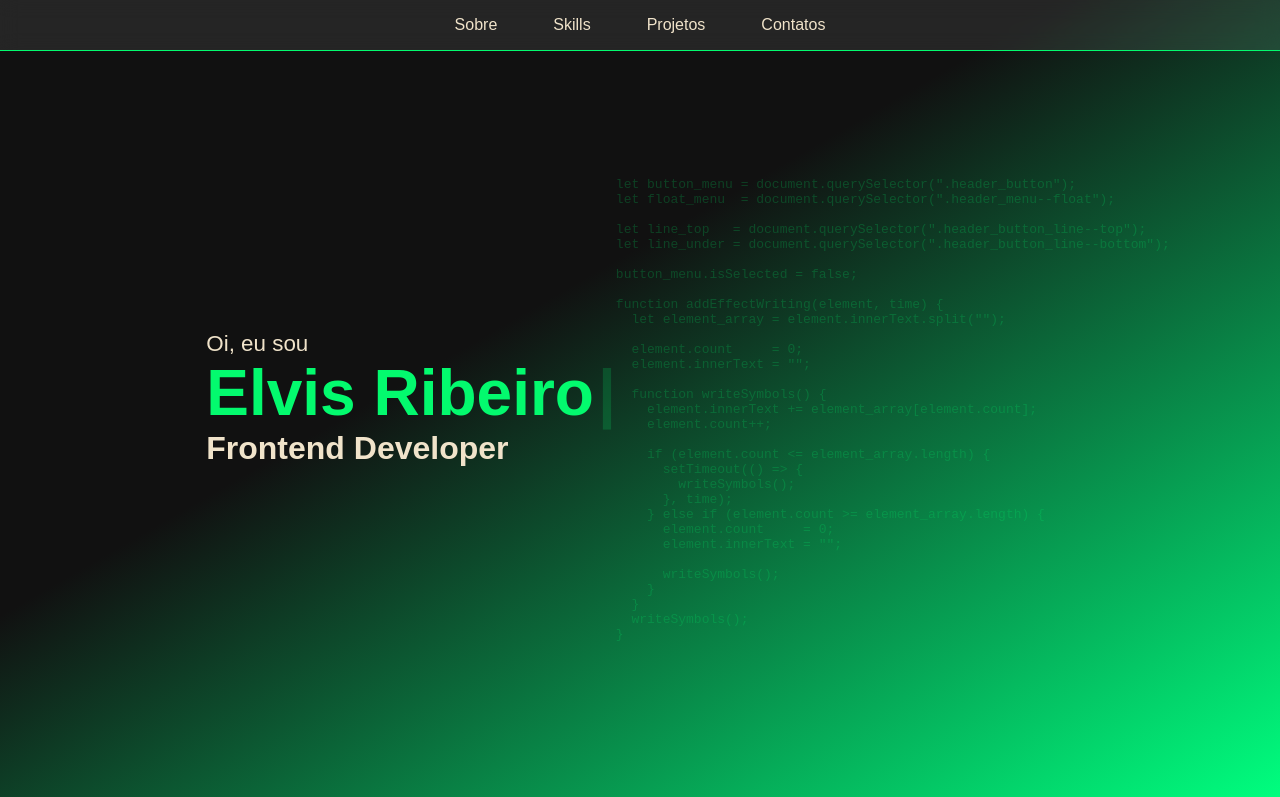
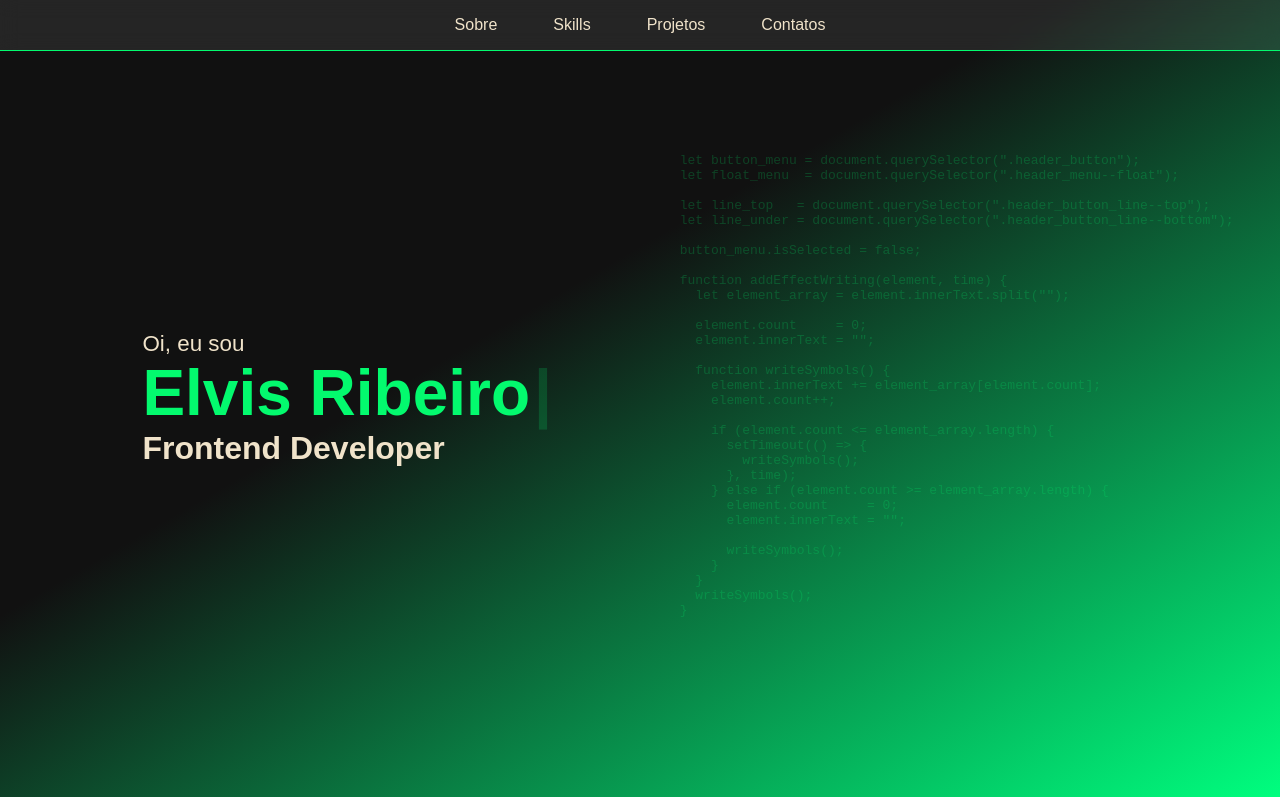
Before and after one commit to euelvisoliveira/Portifolio, a plain HTML site: page index.html in a window 1280 px wide. Shown: the top 797 px of the page. Drawn offline with nearby package versions, Linux system fonts and the light colour scheme.

Commit message:
Correction(Project ) : box-project

```diff
--- a/css/style.css
+++ b/css/style.css
@@ -52,17 +52,16 @@ body {
 	background: linear-gradient(150deg, #111111 40%, #00ff7f);
 	height: 100vh;
 	display: flex;
-  align-items: center;
 }
 
 #home .wrapper {
-  display: flex;
-  justify-content: space-between;
+	display: grid;
 	align-items: center;
+	grid-template-columns: 1fr auto;
 	justify-content: center;
 }
 
-#home .p-col__a {
+.p-col__a {
 	text-align: left;
 	align-self: center;
 	padding-left: 6rem;
@@ -102,9 +101,9 @@ body {
 	line-height: 1.4rem;
 }
 
-#home .p-content__cod {
+#home .p-col__b {
 	display: flex;
-  padding-top: 3rem;
+	gap: 5rem;
 	color: #03fa6e;
 	opacity: 0.2;
 }
@@ -112,6 +111,7 @@ body {
 #about {
 	background: linear-gradient(28deg, #111111 40%, #00ff7f);
 	height: calc(100vh - 5rem);
+	display: flex;
 	align-items: center;
 }
 
@@ -120,7 +120,7 @@ body {
 	height: 300px;
 	border-radius: 50%;
 	box-shadow: 1px 10px 10px 2px rgba(255, 255, 255, 0.6);
-  background-image: url(/assets/Elvis.png);
+	background-image: url(../assets/Elvis.png);
 	background-size: cover;
 	background-repeat: no-repeat;
 	background-position-y: -2rem;
@@ -172,6 +172,11 @@ body {
 	background-color: #1c1c1c;
 	border-radius: 3rem;
 	padding: 2rem;
+	opacity: 0.6;
+}
+
+.p-skill div:hover {
+	opacity: unset;
 }
 
 #project {
--- a/index.html
+++ b/index.html
@@ -38,7 +38,7 @@
 				</div>
 
 				<div class="p-col__b">
-          <pre class="p-content__cod">
+					<pre>
               let button_menu = document.querySelector(".header_button");
               let float_menu  = document.querySelector(".header_menu--float");
 
@@ -186,6 +186,13 @@ function addEffectWriting(element, time) {
 								><i id="whatsapp" class="fa-brands fa-whatsapp fa-2x"></i
 							></a>
 						</li>
+						<li>
+							<a
+								href="mailto:elvis.ribeiro.deoliveira@hotmail.com"
+								target="_blank"
+								><i id="email" class="fa-regular fa-envelope fa-2x"></i
+							></a>
+						</li>
 					</ul>
 					<hr />
 
--- a/main.js
+++ b/main.js
@@ -1,64 +1,75 @@
 $(function () {
-  $('.p-name').text('')
-  typeWriter('Elvis Ribeiro')
-})
+	$('.p-name').text('');
+	typeWriter('Elvis Ribeiro');
+});
 
 $('#linkedin').hover(
 	function () {
-    $('#linkedin').addClass('fa-beat-fade')
+		$('#linkedin').addClass('fa-beat-fade');
 	},
 	function () {
-    $('#linkedin').removeClass('fa-beat-fade')
+		$('#linkedin').removeClass('fa-beat-fade');
 	}
-)
+);
 
 $('#github').hover(
 	function () {
-    $('#github').addClass('fa-beat-fade')
+		$('#github').addClass('fa-beat-fade');
 	},
 	function () {
-    $('#github').removeClass('fa-beat-fade')
+		$('#github').removeClass('fa-beat-fade');
 	}
-)
+);
 
 $('#instagram').hover(
 	function () {
-    $('#instagram').addClass('fa-beat-fade')
+		$('#instagram').addClass('fa-beat-fade');
 	},
 	function () {
-    $('#instagram').removeClass('fa-beat-fade')
+		$('#instagram').removeClass('fa-beat-fade');
 	}
-)
+);
 
 $('#whatsapp').hover(
 	function () {
-    $('#whatsapp').addClass('fa-beat-fade')
+		$('#whatsapp').addClass('fa-beat-fade');
 	},
 	function () {
-    $('#whatsapp').removeClass('fa-beat-fade')
+		$('#whatsapp').removeClass('fa-beat-fade');
 	}
-)
+);
+$('#email').hover(
+	function () {
+		$('#email').addClass('fa-beat-fade');
+	},
+	function () {
+		$('#email').removeClass('fa-beat-fade');
+	}
+);
 
 function typeWriter(nome) {
 	setTimeout(() => {
-    var letrasNome = nome.split('')
+		var letrasNome = nome.split('');
 		letrasNome.forEach((letra, index) => {
 			setTimeout(function () {
-        $('.p-name').text($('.p-name').text() + letra)
-      }, 150 * index)
-    })
-  }, 1500)
+				$('.p-name').text($('.p-name').text() + letra);
+			}, 150 * index);
+		});
+	}, 1500);
 }
 
-window.sr = ScrollReveal({ reset: true })
-ScrollReveal({ distance: '15px' })
-sr.reveal(`.p-col__a, .p-content__cod`, { duration: 3000, origin: 'right' })
-sr.reveal('.descricao', { duration: 3000, origin: 'left' })
-sr.reveal('.linkedin', { duration: 3000, origin: 'left' })
-sr.reveal('.desenho-bg', { duration: 3000, origin: 'left' })
-sr.reveal('.sobre-mim', { duration: 3000, origin: 'right' })
-sr.reveal('.projetos-itens', { duration: 3000, origin: 'bottom' })
-sr.reveal('.project', { duration: 3000, origin: 'bottom' })
-sr.reveal('.github-link', { duration: 3000, origin: 'bottom' })
-sr.reveal('.conteiner-skills', { duration: 3000, origin: 'left' })
-sr.reveal('.conteiner-descricao', { duration: 3000, origin: 'right' })
+window.sr = ScrollReveal({ reset: true });
+ScrollReveal({ distance: '50px' });
+sr.reveal(`.p-col__b, .p-about__text`, {
+	duration: 3000,
+	origin: 'right'
+});
+sr.reveal('.p-title', { duration: 3000, origin: 'top' });
+sr.reveal(`.p-circle, .p-col__a `, {
+	duration: 3000,
+	origin: 'left'
+});
+sr.reveal(`.p-skill, .p-box-content`, {
+	duration: 3000,
+	origin: 'bottom'
+});
```
Lines whose indentation alone changed are shown as unchanged.
